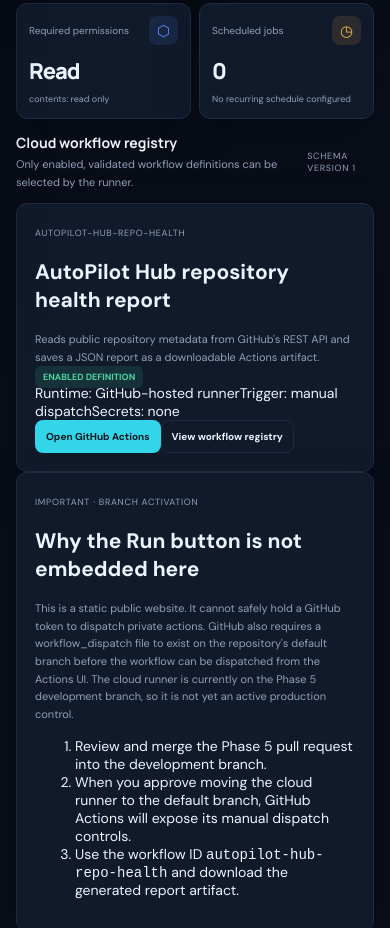
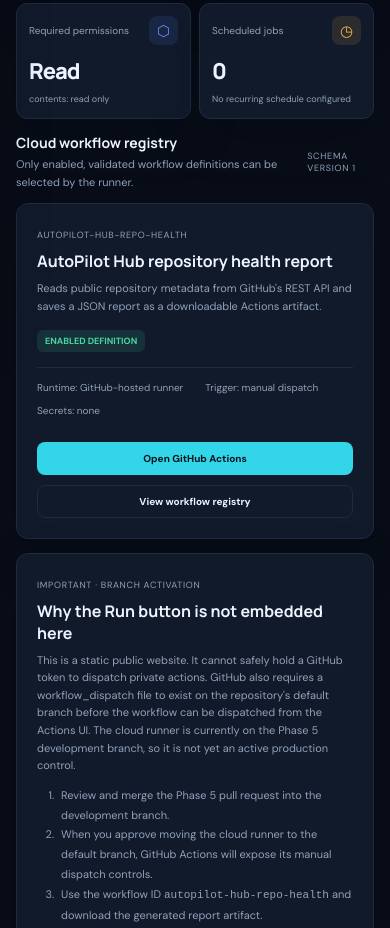
Before and after one commit to prem-pk-dev/AutoPilot-Hub, a website: page scheduler.html in a window 390 px wide. Shown: the part 534-1462 px from the top of the page. Drawn offline with Linux system fonts and the light colour scheme.

Commit message:
style: add scheduler cloud workflow cards and responsive layout

```diff
--- a/assets/css/global.css
+++ b/assets/css/global.css
@@ -104,3 +104,13 @@
 .execution-step pre{white-space:pre-wrap;overflow-wrap:anywhere;max-height:180px;overflow:auto;padding:10px;border-radius:7px;background:var(--surface-2);font:10px/1.5 ui-monospace,monospace;color:var(--text);margin:0}
 .execution-stats{margin-bottom:14px}
 @media(max-width:600px){.execution-toolbar{align-items:stretch;flex-direction:column}.execution-toolbar .search-field{min-width:0}.step-add-row{align-items:flex-start;flex-direction:column}}
+
+/* Phase 5: cloud scheduler */
+.cloud-workflow-card,.scheduler-boundary{padding:20px;border:1px solid var(--line);border-radius:12px;background:var(--surface);margin-bottom:14px}
+.cloud-workflow-head{display:flex;align-items:flex-start;justify-content:space-between;gap:14px}
+.cloud-workflow-head h2,.scheduler-boundary h2{font:700 16px Manrope,sans-serif;margin:8px 0}
+.cloud-workflow-meta{display:flex;flex-wrap:wrap;gap:10px 22px;padding:13px 0;color:var(--muted);font-size:10px;border-top:1px solid var(--line);margin-top:15px}
+.cloud-workflow-actions{display:flex;flex-wrap:wrap;gap:10px;margin-top:12px}
+.scheduler-boundary ol{padding-left:20px;color:var(--muted);font-size:11px;line-height:1.8}
+.scheduler-boundary li{padding-left:4px}
+@media(max-width:600px){.cloud-workflow-head{flex-direction:column}.cloud-workflow-actions{flex-direction:column}.cloud-workflow-actions .button{width:100%;justify-content:center}}
```
